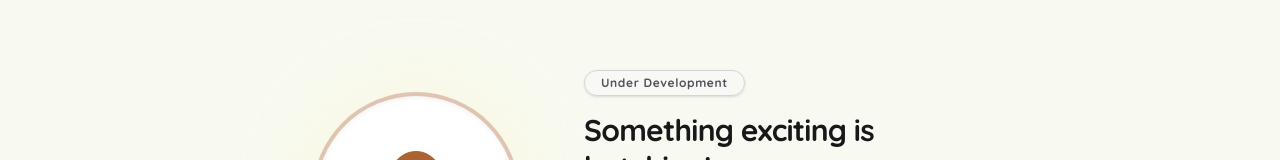
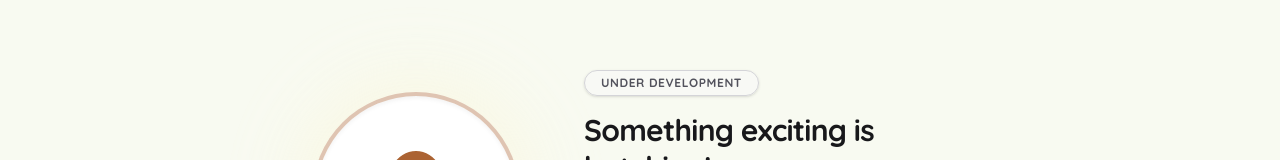
Before and after one commit to mjrmaca/pokemon-tic-tac-toe, a Next.js app: page /battle in a window 1280 px wide. Shown: the part 205-365 px from the top of the page. Built offline with nearby package versions, Linux system fonts and the light colour scheme.

Commit message:
feat: Created page not found

```diff
--- /dev/null
+++ b/src/app/not-found.tsx
@@ -0,0 +1,29 @@
+import { FC } from "react";
+import ErrorPage from "../components/ErrorPage";
+
+const NotFound: FC = () => {
+  const questionMarkIcon = (
+    <svg
+      className="h-28 w-28 fill-none stroke-current md:h-36 md:w-36"
+      viewBox="0 0 24 24"
+      strokeWidth="2.5"
+      strokeLinecap="round"
+      strokeLinejoin="round"
+      aria-hidden="true"
+    >
+      <path d="M9.09 9a3 3 0 0 1 5.83 1c0 2-3 3-3 3" />
+      <path d="M12 17h.01" className="fill-current" />
+    </svg>
+  );
+
+  return (
+    <ErrorPage
+      title="PAGE NOT FOUND"
+      header="Whoops! You're Lost."
+      description="A wild 404 appeared! This page fled into the tall grass."
+      icon={questionMarkIcon}
+    />
+  );
+};
+
+export default NotFound;
--- a/src/error-pages/UnderDevelopment.tsx
+++ b/src/error-pages/UnderDevelopment.tsx
@@ -4,15 +4,10 @@ import { FC } from "react";
 import ErrorPage from "../components/ErrorPage";
 
 const UnderDevelopment: FC = () => {
-  return (
-    <ErrorPage
-      title="Under Development"
-      header="Something exciting is hatching!"
-      description="Our Professors are working hard in the lab to bring this feature to
-            life."
-      icon={
+  const eggIcon = (
     <svg
-          className="w-20 h-20 md:w-24 md:h-24 stroke-current fill-none stroke-[2.5]"
+      className="h-20 w-20 fill-none stroke-current stroke-[2.5] md:h-24
+        md:w-24"
       viewBox="0 0 24 24"
     >
       <path
@@ -23,7 +18,15 @@ const UnderDevelopment: FC = () => {
 
       <path strokeLinecap="round" d="M15 13C15 14.5 14 15.5 13.5 16" />
     </svg>
-      }
+  );
+
+  return (
+    <ErrorPage
+      title="UNDER DEVELOPMENT"
+      header="Something exciting is hatching!"
+      description="Our Professors are working hard in the lab to bring this feature to
+            life."
+      icon={eggIcon}
     />
   );
 };
```
Lines whose indentation alone changed are shown as unchanged.
